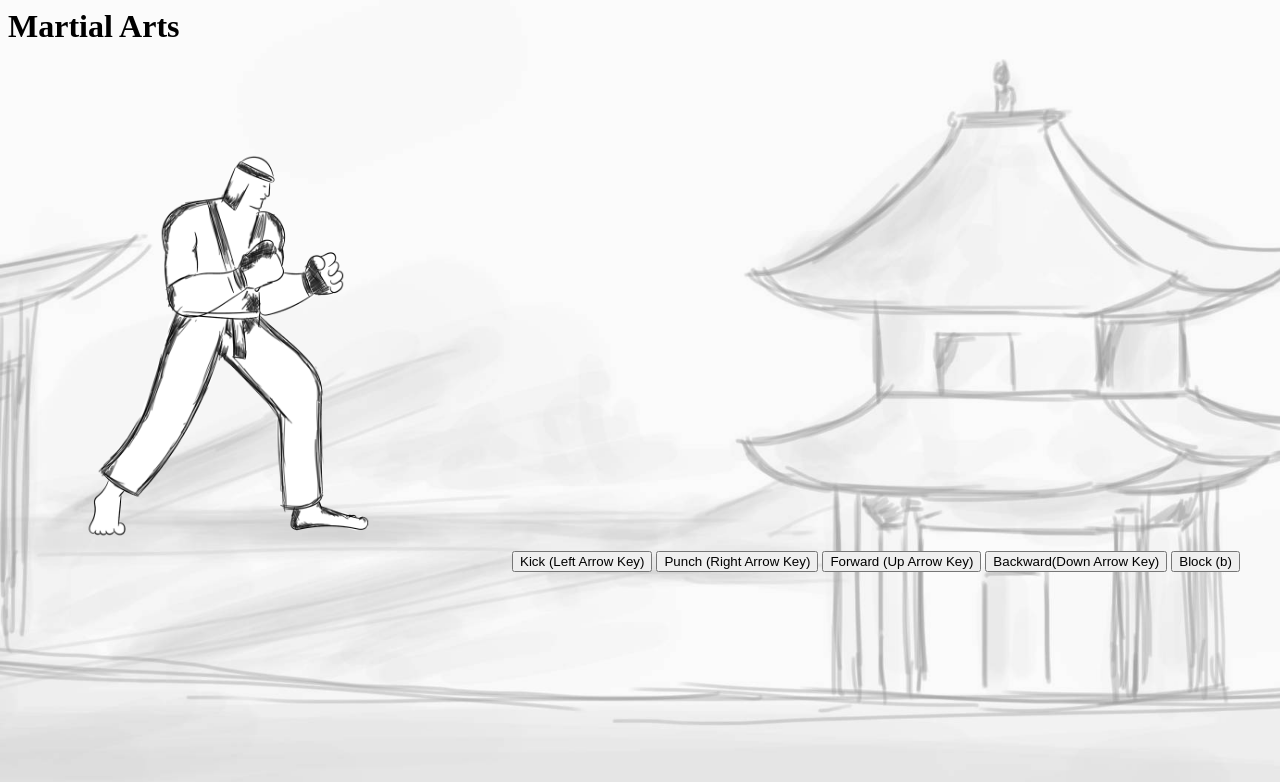
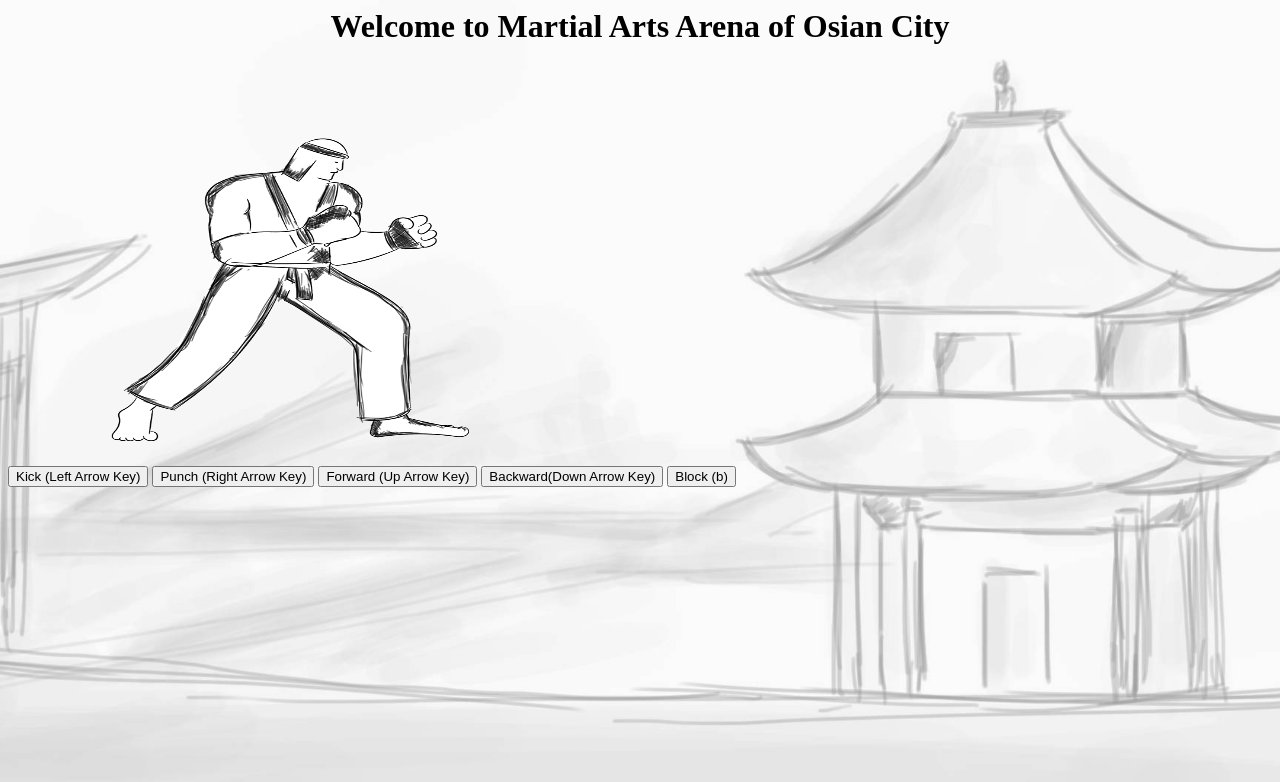
Before and after one commit to hriteshd29/hriteshd29.github.io, a plain HTML site: page index.html in a window 1280 px wide. Drawn offline with Linux system fonts and the light colour scheme.

Commit message:
Add files via upload

```diff
--- a/index.html
+++ b/index.html
@@ -1,5 +1,5 @@
 <html> <head><body style="background-image: url('images/background.jpg'); background-repeat: no-repeat; background-size:cover ; background-position: center">
-    <h1>Martial Arts</h1>
+    <h1 style="text-align: center"> Welcome to Martial Arts Arena of Osian City</h1>
     <canvas id="my-canvas"  width="500" height="500"></canvas>
 
     <button id="kick">Kick (Left Arrow Key)</button>
--- a/main.js
+++ b/main.js
@@ -1,5 +1,8 @@
 let c =document.getElementById("my-canvas")
 let ctx = c.getContext("2d")
+ctx.canvas.width = window.innerWidth;
+ctx.canvas.height = window.innerHeight/2;
+
 
 let loadImage = (src, callback) => {
     let img = document.createElement('img')
@@ -43,11 +46,19 @@ let loadImages = (callback) =>{         //callback will be called when all image
     })
 }
 
+let position=0
 let animate = (ctx, images,animation, callback)=>{
+
     images[animation].forEach((image, index)=>{
         setTimeout(()=>{
-            ctx.clearRect(0, 0, 500, 500)       //clear canvas before drawing other image
-            ctx.drawImage(image, 0, 0, 500, 500)
+            if(animation === "forward" && position <= ctx.canvas.width/2){
+                position = position+ 10
+            }else if(animation === "backward" && position >= 20){
+                position = position - 10
+            }
+
+            ctx.clearRect(position, 0, ctx.canvas.width/2, ctx.canvas.height)       //clear canvas before drawing other image
+            ctx.drawImage(image, position, 0, ctx.canvas.width/2, ctx.canvas.height)
         }, index *100)
     })
     setTimeout(callback, images[animation].length * 100)
```
